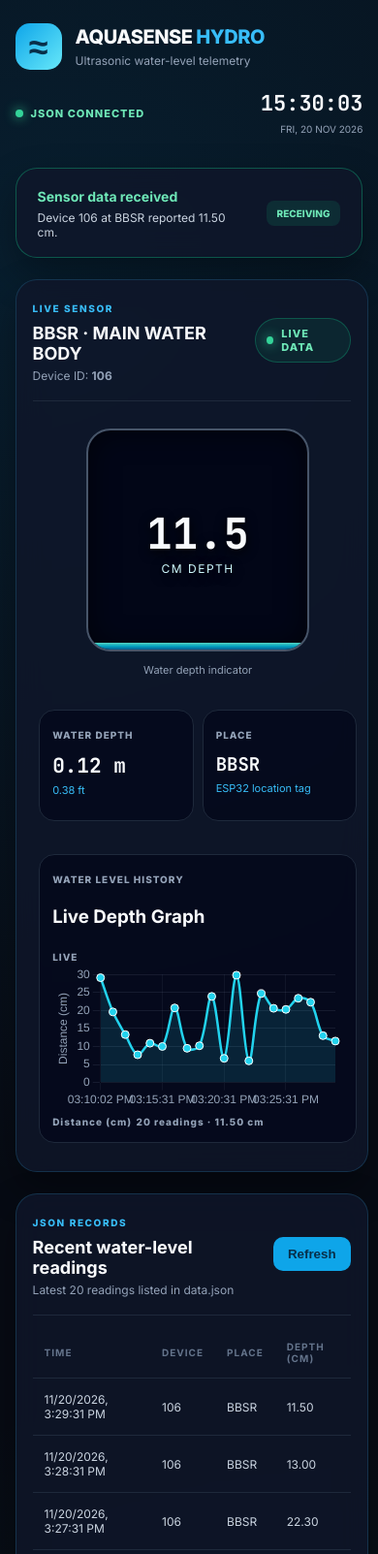
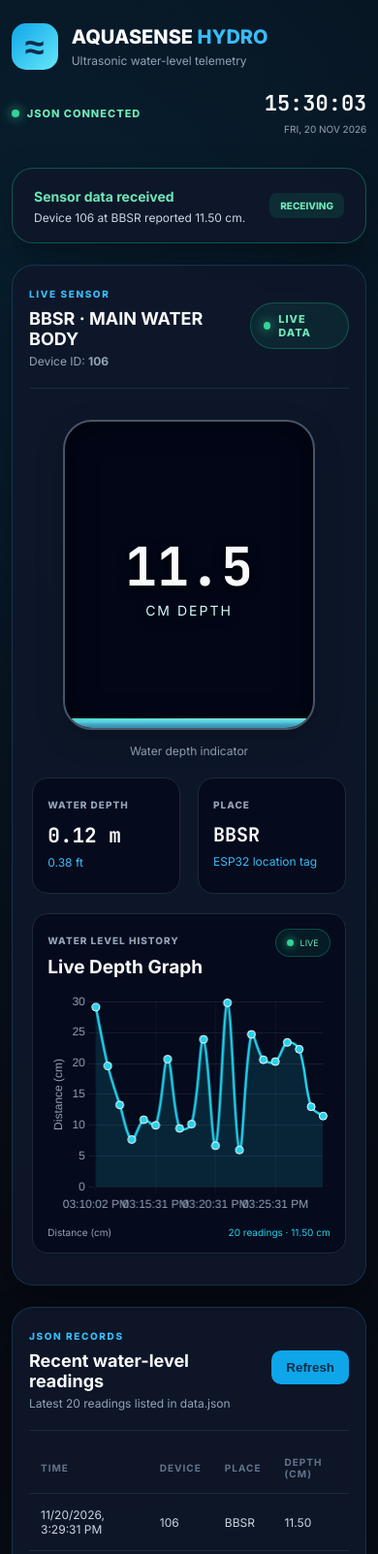
Before and after one commit to adarsha8984/aquasense, a plain HTML site: page index.html in a window 390 px wide. Shown: the top 1603 px of the page at 97% size. Drawn offline with nearby package versions, Linux system fonts and the light colour scheme.

Commit message:
Update style.css

```diff
--- a/style.css
+++ b/style.css
@@ -1,8 +1,589 @@
-:root{--bg:#070b14;--panel:rgba(15,23,42,.82);--border:rgba(56,189,248,.18);--muted:#94a3b8;--cyan:#22d3ee}
-*{box-sizing:border-box}body{margin:0;min-height:100vh;background:radial-gradient(circle at 12% 10%,rgba(14,165,233,.13),transparent 38%),radial-gradient(circle at 90% 85%,rgba(16,185,129,.09),transparent 40%),var(--bg);color:#f8fafc;font-family:Inter,Arial,sans-serif}
-.topbar{max-width:1500px;margin:auto;padding:24px 4%;display:flex;justify-content:space-between;align-items:center;gap:20px}.brand,.header-right{display:flex;align-items:center;gap:14px}.logo{width:48px;height:48px;border-radius:15px;background:linear-gradient(135deg,#0ea5e9,#67e8f9);display:grid;place-items:center;color:#082f49;font-size:36px;font-weight:800}.brand h1{font-size:20px;margin:0;font-weight:800;letter-spacing:-.5px}.brand h1 span{color:#38bdf8}.brand p,.panel-heading p{color:var(--muted);font-size:12px;margin:5px 0 0}.header-right{gap:24px}.status,.live-tag{font-size:11px;text-transform:uppercase;letter-spacing:1px;color:#6ee7b7;font-weight:800;display:flex;align-items:center;gap:8px}.status i,.live-tag i{width:8px;height:8px;background:#34d399;border-radius:50%;box-shadow:0 0 12px #34d399}.clock{text-align:right}.clock strong{display:block;font:700 22px 'JetBrains Mono',monospace}.clock small{color:var(--muted);font-size:10px;text-transform:uppercase}
-main{max-width:1500px;margin:auto;padding:0 4% 28px}.alert,.panel{background:var(--panel);border:1px solid var(--border);border-radius:22px;box-shadow:0 18px 42px #0005;backdrop-filter:blur(14px)}.alert{padding:18px 22px;display:flex;justify-content:space-between;align-items:center;gap:20px;margin:8px 0 22px;border-color:#10b98166}.alert strong{font-size:14px;color:#6ee7b7}.alert p{margin:5px 0 0;color:#cbd5e1;font-size:12px}.alert span{padding:7px 11px;border-radius:8px;background:#10b98122;color:#6ee7b7;font-size:10px;font-weight:800;white-space:nowrap}
-.dashboard{display:grid;grid-template-columns:1fr;gap:22px}.panel{padding:24px}.panel-heading{display:flex;align-items:center;justify-content:space-between;gap:16px;border-bottom:1px solid #1e293b;padding-bottom:18px}.eyebrow{font-size:10px;letter-spacing:1.6px;color:#38bdf8;font-weight:800}.panel-heading h2{font-size:22px;margin:7px 0 0}.panel-heading p{font-size:12px}.live-tag{background:#10b98118;border:1px solid #10b98155;padding:8px 11px;border-radius:30px}
-.readings{display:grid;grid-template-columns:minmax(220px, .8fr) 1.2fr;gap:34px;align-items:center;padding:28px 2% 12px}.tank{display:flex;flex-direction:column;align-items:center}.tank-inner{height:270px;width:min(100%,230px);border:2px solid #475569;border-radius:25px;background:#020617;position:relative;overflow:hidden;display:flex;align-items:end;box-shadow:inset 0 0 30px #0009}.water-fill{width:100%;height:0;background:linear-gradient(0deg,#0369a1,#06b6d4,#5eead4);transition:height .7s ease;opacity:.9}.tank-overlay{position:absolute;inset:0;display:flex;align-items:center;justify-content:center;flex-direction:column;text-shadow:0 3px 12px #000}.tank-overlay strong{font:800 44px 'JetBrains Mono',monospace}.tank-overlay span{font-size:12px;text-transform:uppercase;letter-spacing:1.5px;color:#cffafe}.tank-caption{color:var(--muted);font-size:11px;margin-top:12px}.metrics{display:grid;grid-template-columns:repeat(2,minmax(0,1fr));gap:14px}.metric{background:#020617a8;border:1px solid #1e293b;border-radius:16px;padding:18px;min-height:115px}.metric span{font-size:10px;letter-spacing:1px;color:var(--muted);font-weight:800}.metric strong{display:block;font:700 27px 'JetBrains Mono',monospace;margin-top:10px}.metric strong.small-value{font-size:19px}.metric small{display:block;color:#38bdf8;margin-top:5px;font-size:11px}
-.history-panel .panel-heading{margin-bottom:12px}button{background:#0ea5e9;color:#082f49;border:0;border-radius:10px;padding:10px 15px;font-weight:800;cursor:pointer}button:hover{background:#7dd3fc}.table-wrap{overflow-x:auto}table{width:100%;border-collapse:collapse;text-align:left;font-size:12px}th{color:#64748b;text-transform:uppercase;letter-spacing:1px;font-size:10px}th,td{padding:14px 12px;border-bottom:1px solid #1e293b}td{color:#cbd5e1}.empty{text-align:center;color:var(--muted)}footer{padding:24px 4px;color:#64748b;font-size:11px;display:flex;justify-content:space-between;gap:15px}
-@media(max-width:700px){.topbar{align-items:flex-start;flex-direction:column}.header-right{width:100%;justify-content:space-between}.readings{grid-template-columns:1fr}.tank-inner{height:230px}.metrics{gap:9px}.metric{padding:13px}.metric strong{font-size:21px}.panel{padding:17px}.panel-heading h2{font-size:18px}footer{flex-direction:column}}
+
+:root {
+  --bg: #070b14;
+  --panel: #0f172a;
+  --border: rgba(56, 189, 248, .18);
+  --muted: #94a3b8;
+  --cyan: #22d3ee;
+  --green: #34d399;
+}
+
+* {
+  box-sizing: border-box;
+}
+
+body {
+  margin: 0;
+  min-height: 100vh;
+  background:
+    radial-gradient(circle at 12% 10%, rgba(14,165,233,.13), transparent 38%),
+    radial-gradient(circle at 90% 85%, rgba(16,185,129,.09), transparent 40%),
+    var(--bg);
+  color: #f8fafc;
+  font-family: Inter, Arial, sans-serif;
+}
+
+/* HEADER */
+
+.topbar {
+  max-width: 1700px;
+  margin: auto;
+  padding: 24px 3%;
+  display: flex;
+  justify-content: space-between;
+  align-items: center;
+  gap: 20px;
+}
+
+.brand,
+.header-right {
+  display: flex;
+  align-items: center;
+  gap: 14px;
+}
+
+.logo {
+  width: 48px;
+  height: 48px;
+  border-radius: 15px;
+  background: linear-gradient(135deg, #0ea5e9, #67e8f9);
+  display: grid;
+  place-items: center;
+  color: #082f49;
+  font-size: 36px;
+  font-weight: 800;
+}
+
+.brand h1 {
+  font-size: 20px;
+  margin: 0;
+  font-weight: 800;
+}
+
+.brand h1 span {
+  color: #38bdf8;
+}
+
+.brand p {
+  color: var(--muted);
+  font-size: 12px;
+  margin: 5px 0 0;
+}
+
+.header-right {
+  gap: 24px;
+}
+
+.status,
+.live-tag {
+  font-size: 11px;
+  text-transform: uppercase;
+  letter-spacing: 1px;
+  color: #6ee7b7;
+  font-weight: 800;
+  display: flex;
+  align-items: center;
+  gap: 8px;
+}
+
+.status i,
+.live-tag i {
+  width: 8px;
+  height: 8px;
+  background: var(--green);
+  border-radius: 50%;
+  box-shadow: 0 0 12px var(--green);
+}
+
+.clock {
+  text-align: right;
+}
+
+.clock strong {
+  display: block;
+  font: 700 22px 'JetBrains Mono', monospace;
+}
+
+.clock small {
+  color: var(--muted);
+  font-size: 10px;
+  text-transform: uppercase;
+}
+
+/* MAIN */
+
+main {
+  max-width: 1700px;
+  margin: auto;
+  padding: 0 3% 28px;
+}
+
+/* ALERT */
+
+.alert,
+.panel {
+  background: rgba(15, 23, 42, .92);
+  border: 1px solid var(--border);
+  border-radius: 22px;
+  box-shadow: 0 18px 42px #0005;
+  -webkit-backdrop-filter: blur(14px);
+  backdrop-filter: blur(14px);
+}
+
+.alert {
+  padding: 18px 22px;
+  display: flex;
+  justify-content: space-between;
+  align-items: center;
+  gap: 20px;
+  margin: 8px 0 22px;
+  border-color: #10b98166;
+}
+
+.alert strong {
+  font-size: 14px;
+  color: #6ee7b7;
+}
+
+.alert p {
+  margin: 5px 0 0;
+  color: #cbd5e1;
+  font-size: 12px;
+}
+
+.alert > span {
+  padding: 7px 11px;
+  border-radius: 8px;
+  background: #10b98122;
+  color: #6ee7b7;
+  font-size: 10px;
+  font-weight: 800;
+  white-space: nowrap;
+}
+
+/* DASHBOARD */
+
+.dashboard {
+  display: grid;
+  grid-template-columns: 1fr;
+  gap: 22px;
+}
+
+.panel {
+  padding: 25px;
+}
+
+.panel-heading {
+  display: flex;
+  align-items: center;
+  justify-content: space-between;
+  gap: 16px;
+  border-bottom: 1px solid #1e293b;
+  padding-bottom: 20px;
+}
+
+.eyebrow {
+  font-size: 10px;
+  letter-spacing: 1.6px;
+  color: #38bdf8;
+  font-weight: 800;
+}
+
+.panel-heading h2 {
+  font-size: 22px;
+  margin: 7px 0 0;
+}
+
+.panel-heading p {
+  color: var(--muted);
+  font-size: 12px;
+  margin: 5px 0 0;
+}
+
+.live-tag {
+  background: #10b98118;
+  border: 1px solid #10b98155;
+  padding: 9px 13px;
+  border-radius: 30px;
+}
+
+/* MAIN READINGS LAYOUT */
+
+.readings {
+  display: grid;
+
+  grid-template-columns:
+    minmax(280px, .9fr)
+    minmax(240px, .9fr)
+    minmax(350px, 1.3fr);
+
+  gap: 25px;
+  align-items: center;
+  padding: 32px 1% 15px;
+}
+
+/* BIG WATER TANK */
+
+.tank {
+  display: flex;
+  flex-direction: column;
+  align-items: center;
+  justify-content: center;
+  min-width: 0;
+}
+
+.tank-inner {
+  width: 285px;
+  max-width: 100%;
+  height: 350px;
+
+  border: 2px solid #475569;
+  border-radius: 30px;
+
+  background: #020617;
+  position: relative;
+  overflow: hidden;
+
+  display: flex;
+  align-items: end;
+
+  box-shadow:
+    inset 0 0 30px #0009,
+    0 10px 30px #0003;
+}
+
+.water-fill {
+  width: 100%;
+  height: 0;
+
+  background: linear-gradient(
+    0deg,
+    #0369a1,
+    #0891b2,
+    #22d3ee,
+    #5eead4
+  );
+
+  transition: height .7s ease;
+  opacity: .95;
+  position: relative;
+}
+
+.water-fill::before {
+  content: "";
+  position: absolute;
+  top: 0;
+  left: 0;
+  width: 200%;
+  height: 12px;
+
+  background: rgba(255,255,255,.25);
+  border-radius: 50%;
+
+  animation: wave 3s linear infinite;
+}
+
+@keyframes wave {
+  from {
+    transform: translateX(-30%);
+  }
+  to {
+    transform: translateX(0);
+  }
+}
+
+.tank-overlay {
+  position: absolute;
+  inset: 0;
+
+  display: flex;
+  align-items: center;
+  justify-content: center;
+  flex-direction: column;
+
+  z-index: 2;
+  text-shadow: 0 3px 12px #000;
+}
+
+.tank-overlay strong {
+  font: 800 55px 'JetBrains Mono', monospace;
+}
+
+.tank-overlay span {
+  font-size: 14px;
+  text-transform: uppercase;
+  letter-spacing: 2px;
+  color: #cffafe;
+}
+
+.tank-caption {
+  color: var(--muted);
+  font-size: 12px;
+  margin-top: 14px;
+}
+
+/* TWO METRIC CARDS */
+
+.metrics {
+  display: grid;
+  grid-template-columns: 1fr;
+  gap: 18px;
+  align-content: center;
+  min-width: 0;
+}
+
+.metric {
+  background: #020617a8;
+  border: 1px solid #1e293b;
+  border-radius: 16px;
+  padding: 24px;
+  min-height: 140px;
+  min-width: 0;
+}
+
+.metric > span {
+  font-size: 10px;
+  letter-spacing: 1px;
+  color: var(--muted);
+  font-weight: 800;
+}
+
+.metric strong {
+  display: block;
+  font: 700 30px 'JetBrains Mono', monospace;
+  margin-top: 10px;
+  overflow-wrap: anywhere;
+}
+
+.metric strong.small-value {
+  font-size: 24px;
+}
+
+.metric small {
+  display: block;
+  color: #38bdf8;
+  margin-top: 7px;
+  font-size: 12px;
+}
+
+/* GRAPH */
+
+.graph-card {
+  min-height: 350px;
+  min-width: 0;
+  display: flex;
+  flex-direction: column;
+  justify-content: space-between;
+  background: #020617a8;
+}
+
+.graph-heading {
+  display: flex;
+  align-items: flex-start;
+  justify-content: space-between;
+  gap: 10px;
+  margin-bottom: 14px;
+}
+
+.graph-heading > div > span {
+  color: var(--muted);
+  font-size: 10px;
+  font-weight: 800;
+  letter-spacing: 1px;
+}
+
+.graph-heading h3 {
+  margin: 8px 0 0;
+  color: #f8fafc;
+  font-size: 19px;
+}
+
+.graph-live {
+  flex: 0 0 auto;
+  color: #6ee7b7 !important;
+  background: #10b98118;
+  border: 1px solid #10b98155;
+  border-radius: 20px;
+  padding: 8px 11px;
+  font-size: 9px !important;
+  white-space: nowrap;
+}
+
+.graph-live i {
+  display: inline-block;
+  width: 7px;
+  height: 7px;
+  margin-right: 4px;
+  border-radius: 50%;
+  background: var(--green);
+  box-shadow: 0 0 9px var(--green);
+}
+
+.chart-container {
+  position: relative;
+  width: 100%;
+  height: 280px;
+  min-height: 200px;
+}
+
+.graph-footer {
+  display: flex;
+  justify-content: space-between;
+  gap: 8px;
+  margin-top: 12px;
+  color: var(--muted);
+  font-size: 10px;
+}
+
+#graphStatus {
+  color: var(--cyan);
+  text-align: right;
+}
+
+/* HISTORY TABLE */
+
+.history-panel .panel-heading {
+  margin-bottom: 12px;
+}
+
+button {
+  background: #0ea5e9;
+  color: #082f49;
+  border: 0;
+  border-radius: 10px;
+  padding: 10px 15px;
+  font-weight: 800;
+  cursor: pointer;
+}
+
+button:hover {
+  background: #7dd3fc;
+}
+
+.table-wrap {
+  overflow-x: auto;
+}
+
+table {
+  width: 100%;
+  border-collapse: collapse;
+  text-align: left;
+  font-size: 12px;
+}
+
+th {
+  color: #64748b;
+  text-transform: uppercase;
+  letter-spacing: 1px;
+  font-size: 10px;
+}
+
+th,
+td {
+  padding: 14px 12px;
+  border-bottom: 1px solid #1e293b;
+}
+
+td {
+  color: #cbd5e1;
+}
+
+.empty {
+  text-align: center;
+  color: var(--muted);
+}
+
+/* FOOTER */
+
+footer {
+  padding: 24px 4px;
+  color: #64748b;
+  font-size: 11px;
+  display: flex;
+  justify-content: space-between;
+  gap: 15px;
+}
+
+/* TABLET */
+
+@media (max-width: 1100px) {
+  .readings {
+    grid-template-columns: 1fr 1fr;
+  }
+
+  .graph-card {
+    grid-column: 1 / -1;
+  }
+
+  .tank-inner {
+    width: 260px;
+    height: 330px;
+  }
+}
+
+/* MOBILE */
+
+@media (max-width: 700px) {
+  .topbar {
+    align-items: flex-start;
+    flex-direction: column;
+  }
+
+  .header-right {
+    width: 100%;
+    justify-content: space-between;
+  }
+
+  main {
+    padding-left: 12px;
+    padding-right: 12px;
+  }
+
+  .readings {
+    grid-template-columns: 1fr;
+    gap: 20px;
+  }
+
+  .tank-inner {
+    width: 260px;
+    height: 320px;
+  }
+
+  .metrics {
+    grid-template-columns: 1fr 1fr;
+  }
+
+  .metric {
+    padding: 15px;
+    min-height: 120px;
+  }
+
+  .metric strong {
+    font-size: 21px;
+  }
+
+  .metric strong.small-value {
+    font-size: 20px;
+  }
+
+  .graph-card {
+    grid-column: auto;
+    min-height: 310px;
+  }
+
+  .chart-container {
+    height: 230px;
+  }
+
+  .panel {
+    padding: 17px;
+  }
+
+  .panel-heading h2 {
+    font-size: 18px;
+  }
+
+  footer {
+    flex-direction: column;
+  }
+}
```
